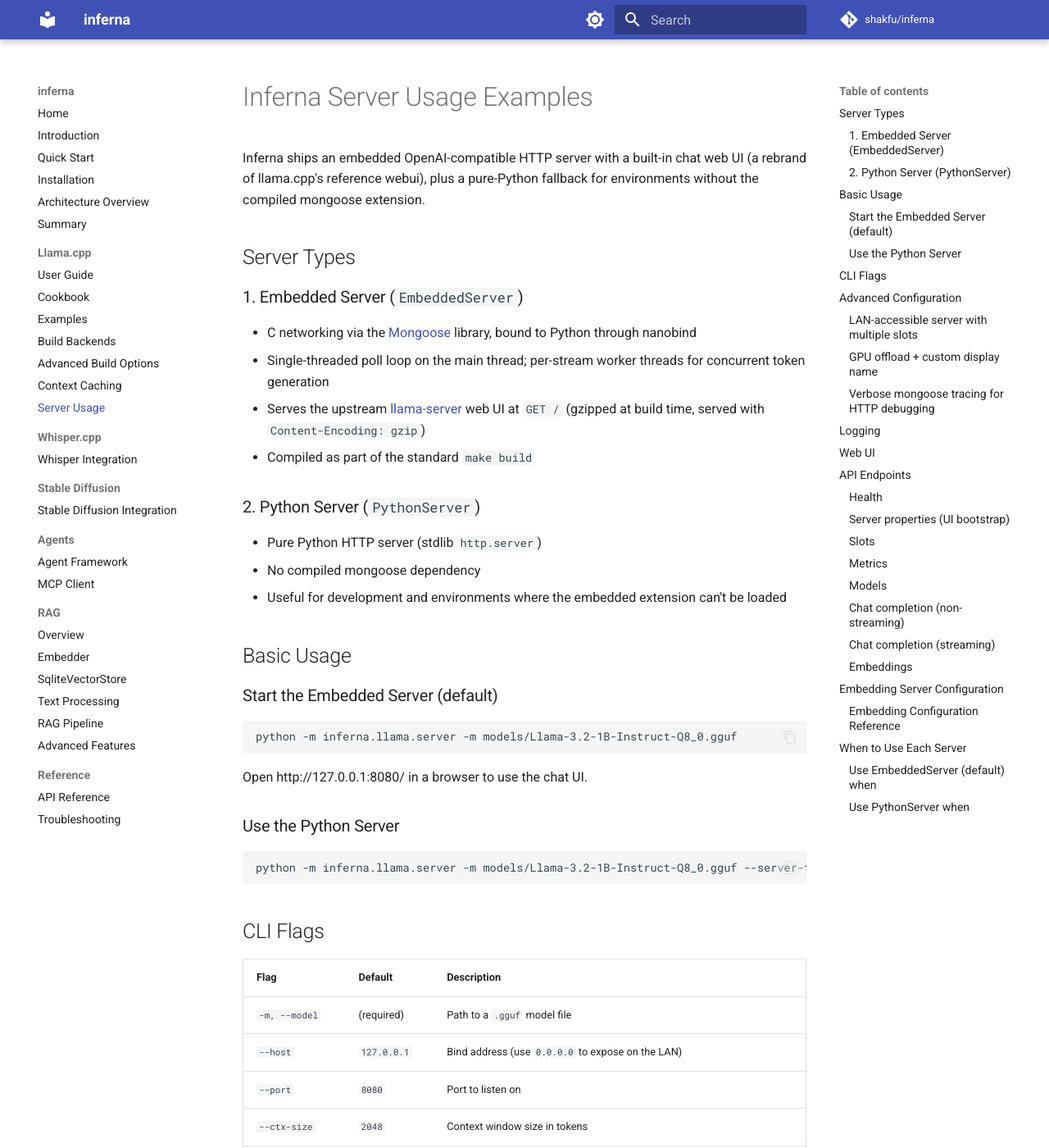
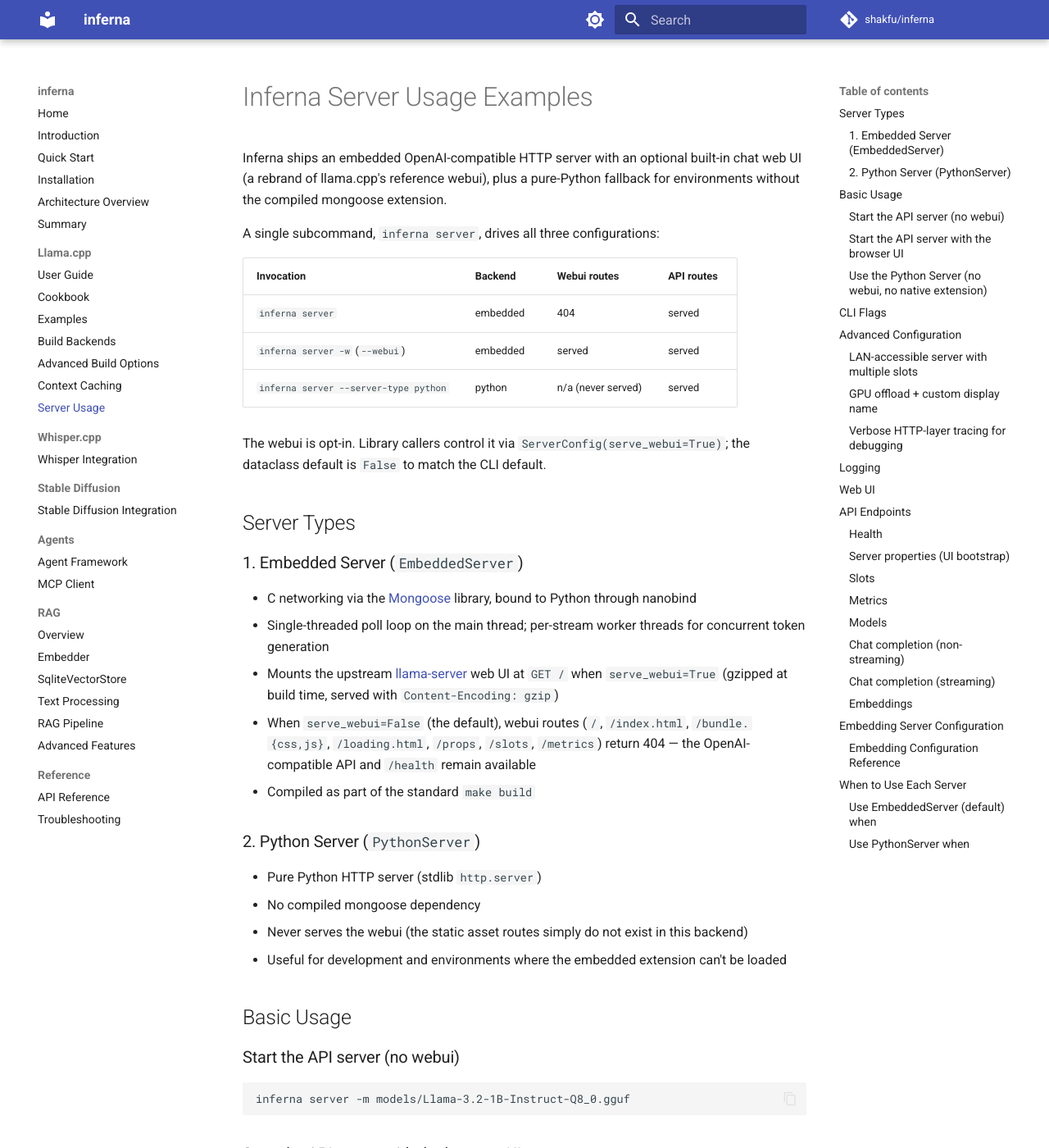
Before and after one commit to shakfu/inferna, an MkDocs documentation site: the page built from docs/server_usage_examples.md, in a window 1280 px wide and 1400 px high. Shown: the whole window at 82% size. Built offline with MkDocs 1.6.1 and Material for MkDocs 9.7.7, drawn with Linux system fonts in a browser that asks for light colours; comment, search, counter and statistics services are not loaded; some of the changed text lies outside the part shown.

Commit message:
sync to ll.cpp b9025 and sd.cpp master-593-3d6064b

````diff
--- a/docs/server_usage_examples.md
+++ b/docs/server_usage_examples.md
@@ -1,6 +1,16 @@
 # Inferna Server Usage Examples
 
-Inferna ships an embedded OpenAI-compatible HTTP server with a built-in chat web UI (a rebrand of llama.cpp's reference webui), plus a pure-Python fallback for environments without the compiled mongoose extension.
+Inferna ships an embedded OpenAI-compatible HTTP server with an optional built-in chat web UI (a rebrand of llama.cpp's reference webui), plus a pure-Python fallback for environments without the compiled mongoose extension.
+
+A single subcommand, `inferna server`, drives all three configurations:
+
+| Invocation | Backend | Webui routes | API routes |
+|---|---|---|---|
+| `inferna server` | embedded | 404 | served |
+| `inferna server -w` (`--webui`) | embedded | served | served |
+| `inferna server --server-type python` | python | n/a (never served) | served |
+
+The webui is opt-in. Library callers control it via `ServerConfig(serve_webui=True)`; the dataclass default is `False` to match the CLI default.
 
 ## Server Types
 
@@ -8,29 +18,37 @@
 
 - C networking via the [Mongoose](https://mongoose.ws/) library, bound to Python through nanobind
 - Single-threaded poll loop on the main thread; per-stream worker threads for concurrent token generation
-- Serves the upstream [llama-server](https://github.com/ggml-org/llama.cpp/tree/master/tools/server/webui) web UI at `GET /` (gzipped at build time, served with `Content-Encoding: gzip`)
+- Mounts the upstream [llama-server](https://github.com/ggml-org/llama.cpp/tree/master/tools/server/webui) web UI at `GET /` when `serve_webui=True` (gzipped at build time, served with `Content-Encoding: gzip`)
+- When `serve_webui=False` (the default), webui routes (`/`, `/index.html`, `/bundle.{css,js}`, `/loading.html`, `/props`, `/slots`, `/metrics`) return 404 — the OpenAI-compatible API and `/health` remain available
 - Compiled as part of the standard `make build`
 
 ### 2. Python Server (`PythonServer`)
 
 - Pure Python HTTP server (stdlib `http.server`)
 - No compiled mongoose dependency
+- Never serves the webui (the static asset routes simply do not exist in this backend)
 - Useful for development and environments where the embedded extension can't be loaded
 
 ## Basic Usage
 
-### Start the Embedded Server (default)
+### Start the API server (no webui)
 
 ```bash
-python -m inferna.llama.server -m models/Llama-3.2-1B-Instruct-Q8_0.gguf
+inferna server -m models/Llama-3.2-1B-Instruct-Q8_0.gguf
+```
+
+### Start the API server with the browser UI
+
+```bash
+inferna server -m models/Llama-3.2-1B-Instruct-Q8_0.gguf -w
 ```
 
 Open http://127.0.0.1:8080/ in a browser to use the chat UI.
 
-### Use the Python Server
+### Use the Python Server (no webui, no native extension)
 
 ```bash
-python -m inferna.llama.server -m models/Llama-3.2-1B-Instruct-Q8_0.gguf --server-type python
+inferna server -m models/Llama-3.2-1B-Instruct-Q8_0.gguf --server-type python
 ```
 
 ## CLI Flags
@@ -44,8 +62,9 @@
 | `--gpu-layers` | `-1` | GPU layers to offload (-1 = all) |
 | `--n-parallel` | `1` | Number of concurrent processing slots |
 | `--model-alias` | (filename stem) | Identifier shown in the UI's "Model" field and `/v1/models[].id`. Defaults to the model filename without extension. |
-| `--mongoose-log-level` | `1` (errors only) | Mongoose internal log verbosity. `0`=none, `1`=errors only (default), `2`=info, `3`=debug (every accept/read/write/close — useful for HTTP-level debugging), `4`=verbose |
+| `--log-level` | `1` (errors only) | HTTP-layer log verbosity. `0`=none, `1`=errors only (default), `2`=info, `3`=debug (every accept/read/write/close — useful for HTTP-level debugging), `4`=verbose |
 | `--server-type` | `embedded` | `embedded` or `python` |
+| `-w, --webui` | off | Mount the browser webui on the embedded backend. No effect on `--server-type=python` |
 
 ## Advanced Configuration
 
@@ -70,10 +89,10 @@
     --model-alias my-llama
 ```
 
-### Verbose mongoose tracing for HTTP debugging
+### Verbose HTTP-layer tracing for debugging
 
 ```bash
-python -m inferna.llama.server -m models/llama.gguf --mongoose-log-level 3
+python -m inferna.llama.server -m models/llama.gguf --log-level 3
 ```
 
 ## Logging
@@ -88,7 +107,7 @@
 
 Streaming chat completions emit two lines: one when the dispatcher returns (covers headers + the role-only opener), and a second `stream-done` (or `stream-cancel` if the client dropped) when the SSE stream finishes, with the cumulative byte count and end-to-end timing.
 
-Mongoose's built-in tracer is silenced by default — raise it with `--mongoose-log-level 3` if you need to see the underlying connection events.
+The HTTP-layer tracer is silenced by default — raise it with `--log-level 3` if you need to see the underlying connection events.
 
 ## Web UI
 
````
Also changed, not shown: CHANGELOG.md (+106 -9 lines), README.md (+4 -3 lines), docs/api_reference.md (+4 -2 lines), docs/cli-cheatsheet.md (+9 -7 lines), docs/overview.md (+1 -1 lines), docs/user_guide.md (+2 -1 lines), 5 other files.
